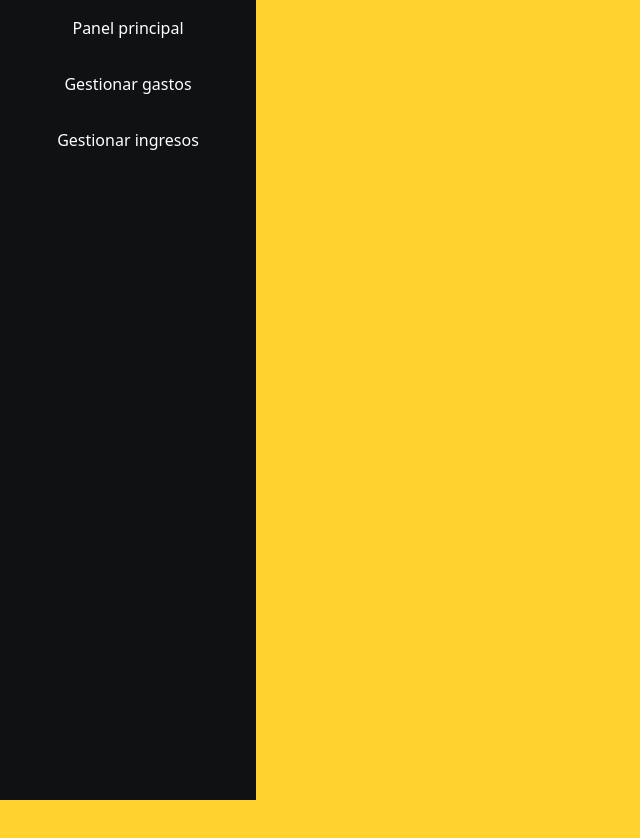
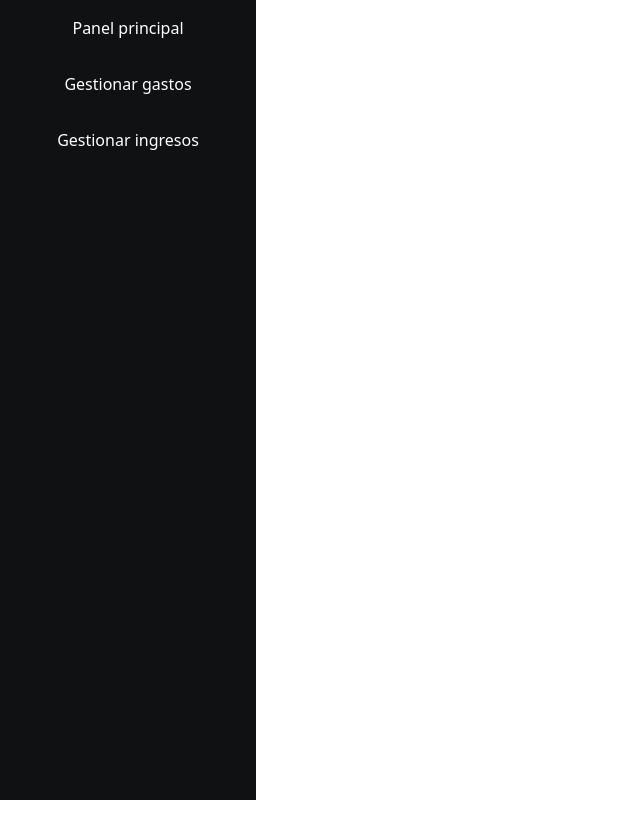
Before and after one commit to federico-cloud/gastosapp, a React (Vite) app: page /dashboard in a window 1280 px wide. Shown: the top 838 px of the page, without its empty margins (0-640 px from the left). After the commit the page ends 800 px from the top, so only its background shows below. Built offline with nearby package versions, Linux system fonts and the light colour scheme.

Commit message:
Estilos: cambios minimos

```diff
--- a/src/layouts/DashboardLayout.jsx
+++ b/src/layouts/DashboardLayout.jsx
@@ -3,9 +3,9 @@ import { Sidebar } from "../components/Sidebar";
 
 export const DashboardLayout = () => {
   return (
-    <div className="w-full h-full bg-amber-300">
+    <div className="w-full h-full">
       <Sidebar />
-      <main className="flex-grow p-6">
+      <main>
         <Outlet />
       </main>
     </div>
```
